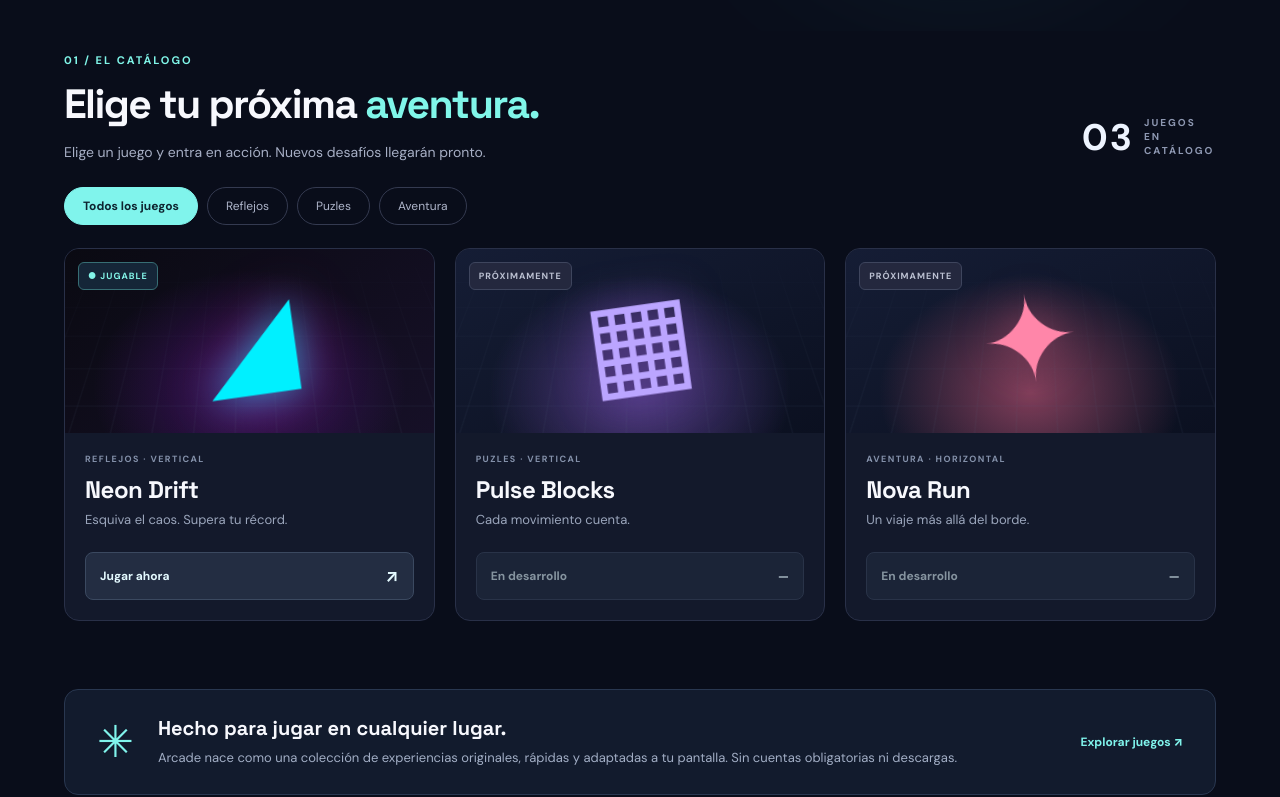
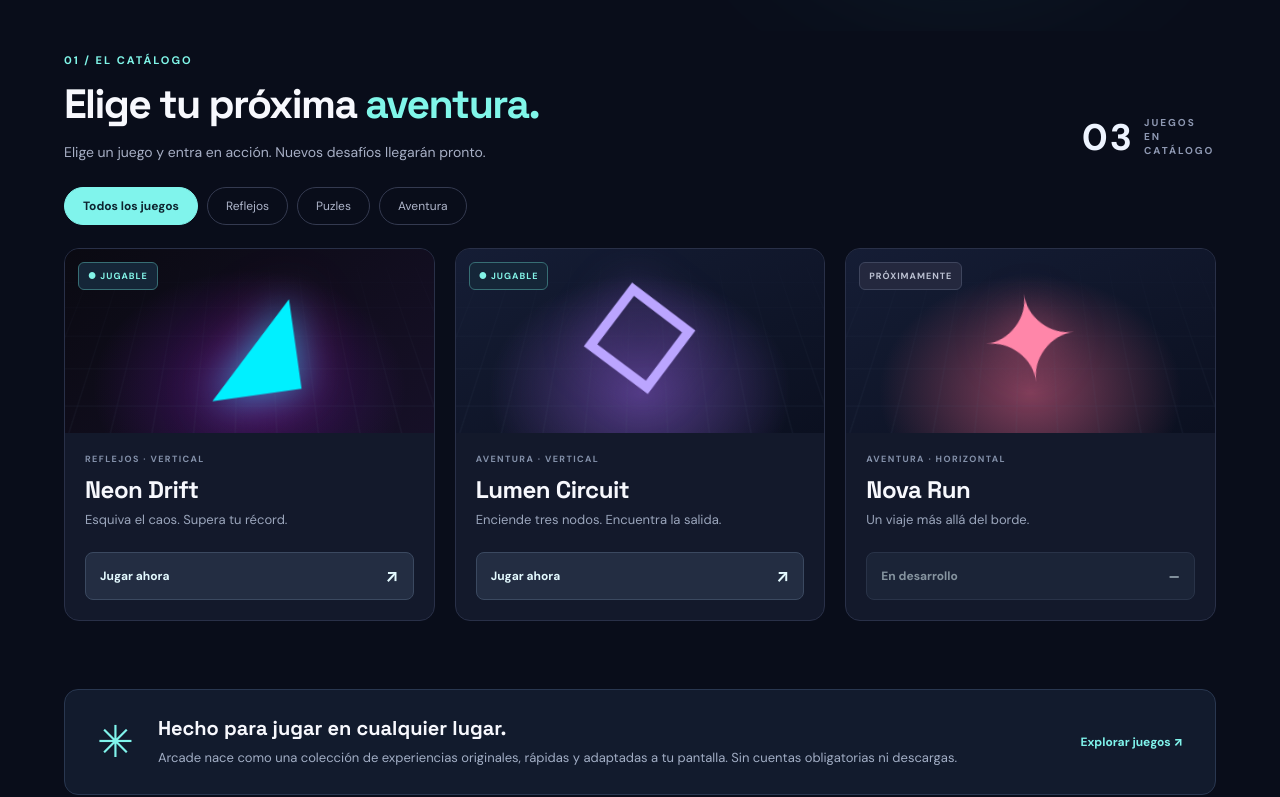
Before and after one commit to omarsantanar/Arcade, a React (Vite) app: page / in a window 1280 px wide. Shown: the part 537-1334 px from the top of the page. Built offline with nearby package versions, Linux system fonts and the light colour scheme.

Commit message:
feat(lumen): integrate maze controls and catalog in src/games/registry.ts

```diff
--- a/src/games/registry.ts
+++ b/src/games/registry.ts
@@ -6,8 +6,8 @@ export const catalog: readonly GameManifest[] = [
     category: 'reflejos', available: true, accent: 'cyan', symbol: '◢', orientation: 'portrait',
   },
   {
-    id: 'pulse-blocks', title: 'Pulse Blocks', tagline: 'Cada movimiento cuenta.',
-    category: 'puzles', available: false, accent: 'violet', symbol: '▦', orientation: 'portrait',
+    id: 'lumen-circuit', title: 'Lumen Circuit', tagline: 'Enciende tres nodos. Encuentra la salida.',
+    category: 'aventura', available: true, accent: 'violet', symbol: '◇', orientation: 'portrait',
   },
   {
     id: 'nova-run', title: 'Nova Run', tagline: 'Un viaje más allá del borde.',
@@ -24,5 +24,9 @@ export async function loadGame(id: string): Promise<GameFactory> {
     const module = await import('./neon-drift/NeonDrift');
     return module.createNeonDrift;
   }
+  if (id === 'lumen-circuit') {
+    const module = await import('./lumen-circuit/LumenCircuit');
+    return module.createLumenCircuit;
+  }
   throw new Error(`Juego no disponible: ${id}`);
 }
```
